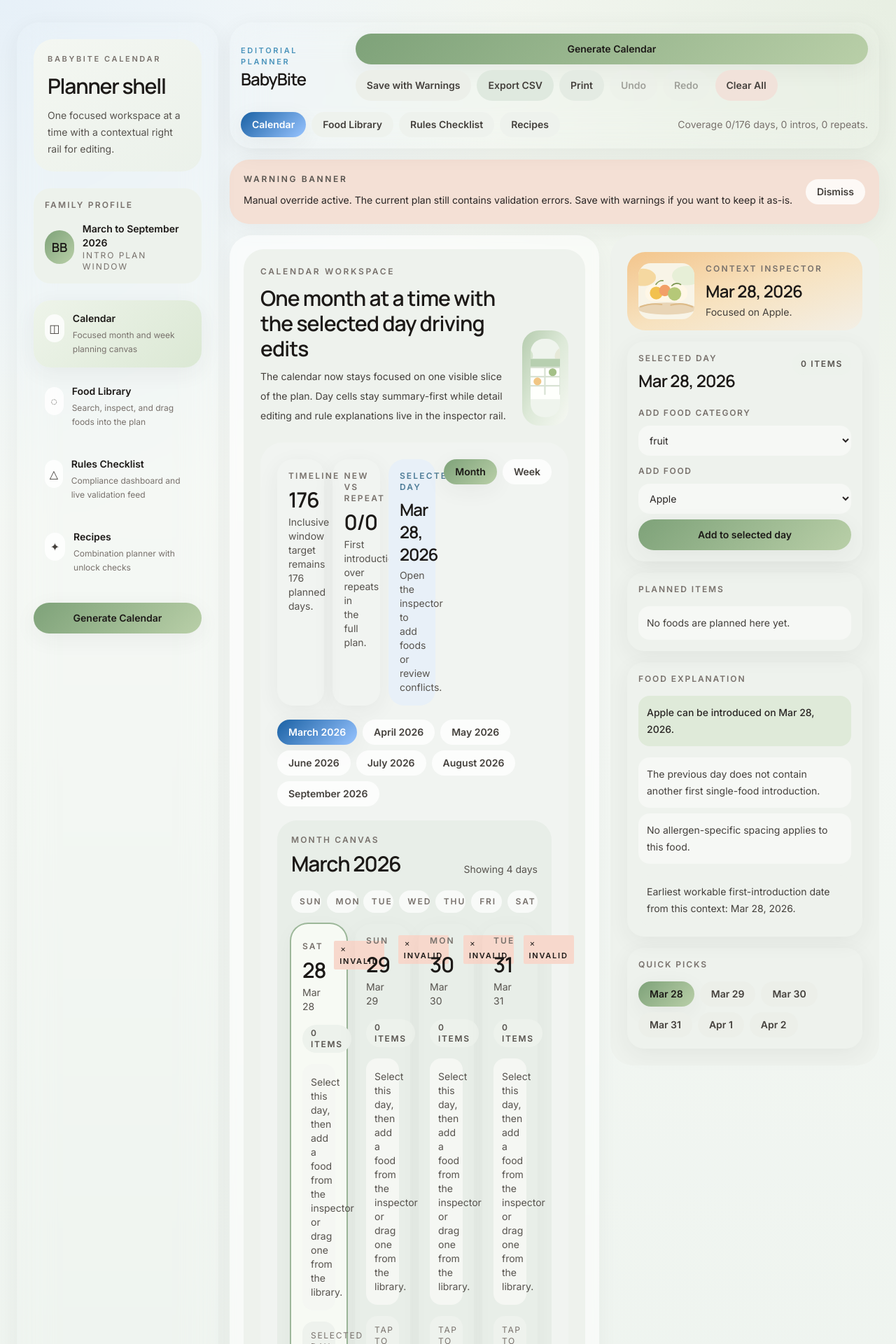
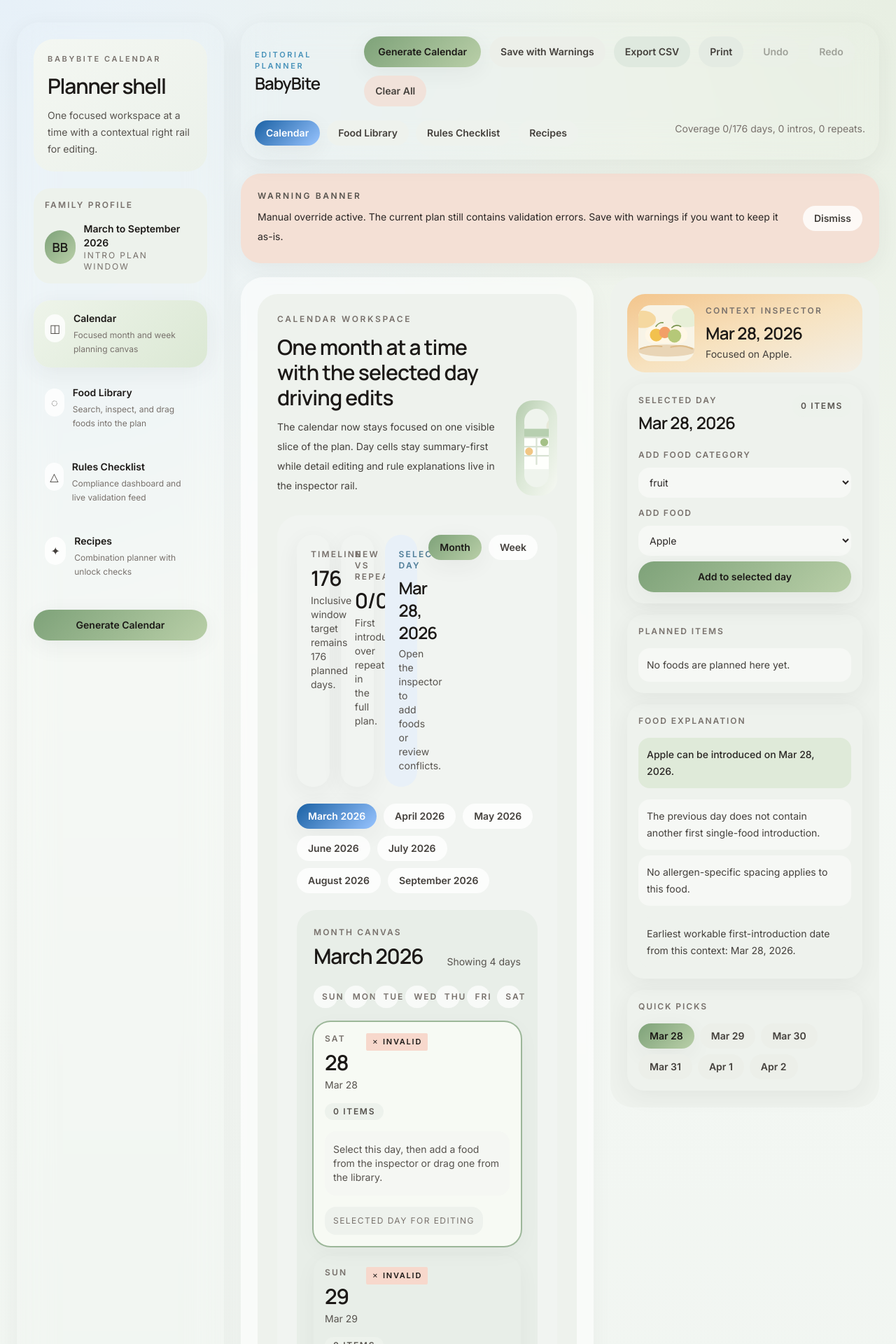
Before and after one commit to ibrahiem9/food-calendar, a React (Vite) app: page / in a window 1280 px wide. Shown: the top 1920 px of the page at 70% size. Built offline with nearby package versions, Linux system fonts and the light colour scheme.

Commit message:
fix: layout

```diff
--- a/src/App.tsx
+++ b/src/App.tsx
@@ -158,7 +158,7 @@ function App() {
     ? saveMessage
     : `Coverage ${populatedDays}/${days.length || 0} days, ${scheduledFirstIntroductions} intros, ${repeatCount} repeats${combinationCount > 0 ? `, ${combinationCount} recipes` : ""}.`;
 
-  const primaryAction = (
+  const renderPrimaryAction = (fullWidth = false) => (
     <button
       type="button"
       onClick={() => {
@@ -171,15 +171,15 @@ function App() {
             : `Generated ${summary.populatedDayCount} populated days. ${summary.unscheduledFoodIds.length} foods could not be introduced.`,
         );
       }}
-      className="w-full rounded-full bg-[linear-gradient(135deg,_#7ea279,_#b9cfa8)] px-5 py-3 text-sm font-semibold text-stone-900 shadow-[0_8px_32px_rgba(45,52,49,0.06)] transition hover:brightness-[1.02]"
+      className={`${fullWidth ? "w-full" : "w-full sm:w-auto"} rounded-full bg-[linear-gradient(135deg,_#7ea279,_#b9cfa8)] px-5 py-3 text-sm font-semibold text-stone-900 shadow-[0_8px_32px_rgba(45,52,49,0.06)] transition hover:brightness-[1.02]`}
     >
       Generate Calendar
     </button>
   );
 
   const actionBar = (
-    <div className="flex flex-wrap gap-2">
-      {primaryAction}
+    <div className="flex flex-wrap items-stretch gap-2.5 sm:gap-3">
+      {renderPrimaryAction()}
       <button
         type="button"
         onClick={() => {
@@ -361,10 +361,10 @@ function App() {
           setMobileInspectorOpen(false);
         }}
         onClose={() => setMobileNavOpen(false)}
-        actionSlot={primaryAction}
+        actionSlot={renderPrimaryAction(true)}
       />
 
-      <div className="mx-auto flex max-w-[1600px] gap-4">
+      <div className="mx-auto flex max-w-[1600px] gap-5 xl:gap-6">
         <SidebarNav
           items={NAV_ITEMS.map((item) => ({ ...item, icon: <span>{item.icon}</span> }))}
           activeView={activeView}
@@ -372,10 +372,10 @@ function App() {
             setActiveView(view);
             setMobileInspectorOpen(false);
           }}
-          primaryAction={primaryAction}
+          primaryAction={renderPrimaryAction(true)}
         />
 
-        <div className="min-w-0 flex-1 space-y-4">
+        <div className="min-w-0 flex-1 space-y-5">
           <TopBar
             items={NAV_ITEMS}
             activeView={activeView}
@@ -390,7 +390,7 @@ function App() {
 
           {warningBanner ? (
             <section
-              className="rounded-[1.75rem] bg-[#f4e0d5] p-5 shadow-[0_8px_32px_rgba(45,52,49,0.06)]"
+              className="rounded-[1.75rem] bg-[#f4e0d5] p-5 shadow-[0_8px_32px_rgba(45,52,49,0.06)] sm:p-6"
               data-print-hide
             >
               <div className="flex flex-col gap-4 sm:flex-row sm:items-center sm:justify-between">
@@ -418,7 +418,7 @@ function App() {
               <button
                 type="button"
                 onClick={() => setMobileInspectorOpen((current) => !current)}
-                className="w-full rounded-[1.6rem] bg-white/78 px-5 py-4 text-left shadow-[0_8px_32px_rgba(45,52,49,0.06)]"
+                className="w-full rounded-[1.6rem] bg-white/78 px-5 py-4 text-left shadow-[0_8px_32px_rgba(45,52,49,0.06)] sm:px-6"
               >
                 <p className="font-sans text-xs font-semibold uppercase tracking-[0.18em] text-stone-500">
                   Inspector
@@ -433,7 +433,11 @@ function App() {
             </div>
           )}
 
-          <div className={`grid gap-4 ${showInspector ? "xl:grid-cols-[minmax(0,1fr)_24rem]" : ""}`}>
+          <div
+            className={`grid gap-5 xl:gap-6 ${
+              showInspector ? "xl:grid-cols-[minmax(0,1fr)_24rem]" : ""
+            }`}
+          >
             <div className="min-w-0">{mainWorkspace}</div>
 
             {showInspector ? (
@@ -458,8 +462,8 @@ function App() {
             ) : null}
           </div>
 
-          <div className="grid gap-4 sm:grid-cols-3" data-print-hide>
-            <div className="rounded-[1.5rem] bg-white/76 p-4 shadow-[0_8px_32px_rgba(45,52,49,0.04)]">
+          <div className="grid gap-4 lg:gap-5 sm:grid-cols-3" data-print-hide>
+            <div className="rounded-[1.5rem] bg-white/76 p-5 shadow-[0_8px_32px_rgba(45,52,49,0.04)]">
               <p className="font-sans text-xs font-semibold uppercase tracking-[0.18em] text-stone-500">
                 Planner overview
               </p>
@@ -470,7 +474,7 @@ function App() {
                 Desktop keeps the sidebar and top bar persistent while mobile shifts navigation and secondary controls into drawers.
               </p>
             </div>
-            <div className="rounded-[1.5rem] bg-white/76 p-4 shadow-[0_8px_32px_rgba(45,52,49,0.04)]">
+            <div className="rounded-[1.5rem] bg-white/76 p-5 shadow-[0_8px_32px_rgba(45,52,49,0.04)]">
               <p className="font-sans text-xs font-semibold uppercase tracking-[0.18em] text-stone-500">
                 Calendar coverage
               </p>
@@ -481,7 +485,7 @@ function App() {
                 {scheduledFirstIntroductions} first introductions with {repeatCount} repeats and {recipes.length} curated recipes available.
               </p>
             </div>
-            <div className="rounded-[1.5rem] bg-white/76 p-4 shadow-[0_8px_32px_rgba(45,52,49,0.04)]">
+            <div className="rounded-[1.5rem] bg-white/76 p-5 shadow-[0_8px_32px_rgba(45,52,49,0.04)]">
               <p className="font-sans text-xs font-semibold uppercase tracking-[0.18em] text-stone-500">
                 Selected food
               </p>
--- a/src/components/CalendarView.tsx
+++ b/src/components/CalendarView.tsx
@@ -85,7 +85,7 @@ function DayCell({
       onDragOver={handleDragOver}
       onDragLeave={() => setIsDropTarget(false)}
       onDrop={handleDrop}
-      className={`min-h-[13rem] rounded-[1.5rem] p-4 text-left shadow-[0_8px_32px_rgba(45,52,49,0.04)] transition print-day-card ${
+      className={`flex min-h-[13.75rem] h-full flex-col rounded-[1.5rem] p-4 text-left shadow-[0_8px_32px_rgba(45,52,49,0.04)] transition print-day-card ${
         selectedDayDate === day.date
           ? "bg-[#f7faf4] ring-2 ring-[#7ea279]/70"
           : "bg-white/88 hover:bg-white"
@@ -111,7 +111,7 @@ function DayCell({
         </span>
       </div>
 
-      <div className="mt-4 flex items-center gap-2">
+      <div className="mt-4 flex flex-wrap items-center gap-2">
         <span className="rounded-full bg-[#edf2ec] px-3 py-1 text-xs font-semibold uppercase tracking-[0.14em] text-stone-600">
           {day.items.length} item{day.items.length === 1 ? "" : "s"}
         </span>
@@ -122,7 +122,7 @@ function DayCell({
         ) : null}
       </div>
 
-      <div className="mt-4 space-y-2 print-planned-items">
+      <div className="mt-4 flex-1 space-y-2.5 print-planned-items">
         {previewItems.length > 0 ? (
           previewItems.map((item, index) => {
             const visual = getFoodVisual(item.foodId);
@@ -130,7 +130,7 @@ function DayCell({
             return (
               <div
                 key={`${day.date}-${item.foodId}-${index}`}
-                className="flex items-center gap-3 rounded-[1rem] bg-[#f5f7f3] px-3 py-3"
+                className="flex items-start gap-3 rounded-[1rem] bg-[#f5f7f3] px-3 py-3"
               >
                 <div
                   className={`h-11 w-11 shrink-0 rounded-[0.9rem] bg-gradient-to-br ${visual.accentClassName} p-1.5`}
@@ -142,11 +142,11 @@ function DayCell({
                     className="h-full w-full rounded-[0.7rem] object-cover"
                   />
                 </div>
-                <div className="min-w-0">
-                  <p className="truncate font-sans text-sm font-medium text-stone-900">
+                <div className="min-w-0 flex-1">
+                  <p className="font-sans text-sm font-medium leading-5 text-stone-900 break-words">
                     {item.label}
                   </p>
-                  <p className="font-sans text-xs uppercase tracking-[0.14em] text-stone-500">
+                  <p className="mt-1 font-sans text-[11px] uppercase tracking-[0.12em] text-stone-500">
                     {item.type === "combination"
                       ? "Recipe"
                       : item.isFirstIntroduction
@@ -173,7 +173,7 @@ function DayCell({
       </div>
 
       <div className="mt-4 rounded-[1rem] bg-[#eef2ed] px-3 py-3">
-        <p className="font-sans text-xs uppercase tracking-[0.14em] text-stone-500">
+        <p className="font-sans text-xs uppercase tracking-[0.12em] text-stone-500">
           {isDropTarget
             ? "Release to place dragged food"
             : selectedDayDate === day.date
@@ -242,13 +242,16 @@ export function CalendarView({
     .slice(0, 3)
     .map((item) => FOOD_NAME_BY_ID.get(item.foodId) ?? item.label)
     .join(", ");
+  const dayGridTemplateColumns = `repeat(auto-fit, minmax(min(100%, ${
+    viewMode === "week" || visibleDays.length <= 5 ? "15.5rem" : "13.5rem"
+  }), 1fr))`;
 
   return (
-    <section className="rounded-[2rem] bg-[#f1f4f1] p-5 print-calendar-shell sm:p-6">
-      <div className="flex flex-col gap-5">
-        <div className="grid gap-3 lg:grid-cols-[minmax(0,1fr)_auto]">
-          <div className="grid gap-3 sm:grid-cols-3">
-            <div className="rounded-[1.4rem] bg-white/84 p-4 shadow-[0_8px_32px_rgba(45,52,49,0.06)]">
+    <section className="rounded-[2rem] bg-[#f1f4f1] p-5 print-calendar-shell sm:p-6 lg:p-7">
+      <div className="flex flex-col gap-6">
+        <div className="grid gap-4 lg:grid-cols-[minmax(0,1fr)_auto] lg:items-start">
+          <div className="grid gap-4 sm:grid-cols-3">
+            <div className="rounded-[1.4rem] bg-white/84 p-4 shadow-[0_8px_32px_rgba(45,52,49,0.06)] sm:p-5">
               <p className="font-sans text-xs font-semibold uppercase tracking-[0.18em] text-stone-500">
                 Timeline
               </p>
@@ -260,7 +263,7 @@ export function CalendarView({
               </p>
             </div>
 
-            <div className="rounded-[1.4rem] bg-white/84 p-4 shadow-[0_8px_32px_rgba(45,52,49,0.06)]">
+            <div className="rounded-[1.4rem] bg-white/84 p-4 shadow-[0_8px_32px_rgba(45,52,49,0.06)] sm:p-5">
               <p className="font-sans text-xs font-semibold uppercase tracking-[0.18em] text-stone-500">
                 New vs Repeat
               </p>
@@ -272,7 +275,7 @@ export function CalendarView({
               </p>
             </div>
 
-            <div className="rounded-[1.4rem] bg-[#e8f0f8] p-4">
+            <div className="rounded-[1.4rem] bg-[#e8f0f8] p-4 sm:p-5">
               <p className="font-sans text-xs font-semibold uppercase tracking-[0.18em] text-sky-900/70">
                 Selected day
               </p>
@@ -285,7 +288,7 @@ export function CalendarView({
             </div>
           </div>
 
-          <div className="flex flex-wrap items-start gap-2">
+          <div className="flex flex-wrap items-start gap-2.5">
             <button
               type="button"
               onClick={() => setViewMode("month")}
@@ -311,7 +314,7 @@ export function CalendarView({
           </div>
         </div>
 
-        <div className="flex flex-wrap gap-2">
+        <div className="flex flex-wrap gap-2.5">
           {months.map((month) => {
             const isActive = month.id === activeMonthId;
 
@@ -333,7 +336,7 @@ export function CalendarView({
         </div>
 
         {activeMonth ? (
-          <article className="rounded-[1.75rem] bg-[#e8eee8] p-4 sm:p-5 print-month-section">
+          <article className="rounded-[1.75rem] bg-[#e8eee8] p-4 sm:p-5 lg:p-6 print-month-section">
             <div className="flex flex-col gap-2 sm:flex-row sm:items-end sm:justify-between">
               <div>
                 <p className="font-sans text-xs font-semibold uppercase tracking-[0.18em] text-stone-500">
@@ -348,7 +351,7 @@ export function CalendarView({
               </p>
             </div>
 
-            <div className="mt-5 grid grid-cols-2 gap-2 text-center sm:grid-cols-4 lg:grid-cols-7">
+            <div className="mt-6 grid grid-cols-2 gap-2.5 text-center sm:grid-cols-4 lg:grid-cols-7">
               {WEEKDAY_LABELS.map((label) => (
                 <div
                   key={label}
@@ -359,7 +362,10 @@ export function CalendarView({
               ))}
             </div>
 
-            <div className="mt-4 grid gap-3 sm:grid-cols-2 lg:grid-cols-3 xl:grid-cols-4 2xl:grid-cols-5 print-month-days">
+            <div
+              className="mt-5 grid gap-3.5 print-month-days"
+              style={{ gridTemplateColumns: dayGridTemplateColumns }}
+            >
               {visibleDays.map((day) => (
                 <DayCell
                   key={day.date}
--- a/src/components/shell/MobileNavDrawer.tsx
+++ b/src/components/shell/MobileNavDrawer.tsx
@@ -35,7 +35,7 @@ export function MobileNavDrawer({
         onClick={onClose}
         className="absolute inset-0 bg-stone-900/30"
       />
-      <div className="absolute left-4 right-4 top-4 rounded-[2rem] bg-white/80 p-5 shadow-[0_8px_32px_rgba(45,52,49,0.06)] backdrop-blur-[20px]">
+      <div className="absolute left-4 right-4 top-4 max-h-[calc(100vh-2rem)] overflow-y-auto rounded-[2rem] bg-white/80 p-5 shadow-[0_8px_32px_rgba(45,52,49,0.06)] backdrop-blur-[20px]">
         <div className="flex items-center justify-between gap-4">
           <div>
             <p className="font-sans text-[11px] font-semibold uppercase tracking-[0.24em] text-stone-500">
@@ -86,7 +86,7 @@ export function MobileNavDrawer({
           })}
         </div>
 
-        <div className="mt-5">{actionSlot}</div>
+        <div className="mt-6">{actionSlot}</div>
       </div>
     </div>
   );
--- a/src/components/shell/SidebarNav.tsx
+++ b/src/components/shell/SidebarNav.tsx
@@ -20,7 +20,7 @@ export function SidebarNav({
   primaryAction: ReactNode;
 }) {
   return (
-    <aside className="hidden min-h-[calc(100vh-3rem)] w-[18rem] flex-col rounded-[2rem] bg-white/76 p-6 shadow-[0_8px_32px_rgba(45,52,49,0.06)] backdrop-blur-xl xl:flex">
+    <aside className="hidden min-h-[calc(100vh-3rem)] w-[18.5rem] flex-col rounded-[2rem] bg-white/76 p-6 shadow-[0_8px_32px_rgba(45,52,49,0.06)] backdrop-blur-xl xl:flex">
       <div className="rounded-[1.75rem] bg-[linear-gradient(145deg,_#f4f7f2,_#ebf1ea)] p-5">
         <p className="font-sans text-[11px] font-semibold uppercase tracking-[0.24em] text-stone-500">
           BabyBite Calendar
@@ -52,7 +52,7 @@ export function SidebarNav({
         </div>
       </div>
 
-      <nav className="mt-6 space-y-2">
+      <nav className="mt-6 space-y-2.5">
         {items.map((item) => {
           const isActive = item.id === activeView;
 
@@ -83,7 +83,7 @@ export function SidebarNav({
         })}
       </nav>
 
-      <div className="mt-6">{primaryAction}</div>
+      <div className="mt-7">{primaryAction}</div>
 
       <div className="mt-auto rounded-[1.5rem] bg-[#eff3f6] p-4">
         <p className="font-sans text-xs font-semibold uppercase tracking-[0.16em] text-stone-500">
--- a/src/components/shell/TopBar.tsx
+++ b/src/components/shell/TopBar.tsx
@@ -22,8 +22,8 @@ export function TopBar({
   actionSlot: ReactNode;
 }) {
   return (
-    <header className="rounded-[2rem] bg-white/74 p-4 shadow-[0_8px_32px_rgba(45,52,49,0.06)] backdrop-blur-xl">
-      <div className="flex flex-col gap-4">
+    <header className="rounded-[2rem] bg-white/74 p-4 shadow-[0_8px_32px_rgba(45,52,49,0.06)] backdrop-blur-xl sm:p-5">
+      <div className="flex flex-col gap-5">
         <div className="flex items-center justify-between gap-4">
           <div className="flex items-center gap-3">
             <button
@@ -44,11 +44,11 @@ export function TopBar({
             </div>
           </div>
 
-          <div className="hidden xl:flex">{actionSlot}</div>
+          <div className="hidden xl:block xl:max-w-[52rem]">{actionSlot}</div>
         </div>
 
-        <div className="flex flex-col gap-3 lg:flex-row lg:items-center lg:justify-between">
-          <nav className="flex flex-wrap gap-2">
+        <div className="flex flex-col gap-4 lg:flex-row lg:items-start lg:justify-between">
+          <nav className="flex flex-wrap gap-2.5">
             {items.map((item) => {
               const isActive = item.id === activeView;
 
@@ -69,7 +69,9 @@ export function TopBar({
             })}
           </nav>
 
-          <p className="font-sans text-sm text-stone-500">{statusMessage}</p>
+          <p className="max-w-2xl font-sans text-sm leading-6 text-stone-500">
+            {statusMessage}
+          </p>
         </div>
 
         <div className="xl:hidden">{actionSlot}</div>
--- a/src/components/shell/WorkspaceFrame.tsx
+++ b/src/components/shell/WorkspaceFrame.tsx
@@ -14,14 +14,14 @@ export function WorkspaceFrame({
   children: ReactNode;
 }) {
   return (
-    <section className="rounded-[2rem] bg-white/55 p-4 shadow-[0_8px_32px_rgba(45,52,49,0.04)] backdrop-blur-sm sm:p-5">
-      <div className="rounded-[1.8rem] bg-[#eef2ed] p-5 sm:p-6">
-        <div className="flex flex-col gap-4 lg:flex-row lg:items-end lg:justify-between">
-          <div className="max-w-3xl space-y-3">
+    <section className="rounded-[2rem] bg-white/55 p-4 shadow-[0_8px_32px_rgba(45,52,49,0.04)] backdrop-blur-sm sm:p-5 lg:p-6">
+      <div className="rounded-[1.8rem] bg-[#eef2ed] p-5 sm:p-6 lg:p-7">
+        <div className="flex flex-col gap-5 lg:flex-row lg:items-end lg:justify-between">
+          <div className="max-w-3xl space-y-3.5">
             <p className="font-sans text-xs font-semibold uppercase tracking-[0.22em] text-stone-500">
               {eyebrow}
             </p>
-            <div className="space-y-2">
+            <div className="space-y-2.5">
               <h2 className="font-display text-3xl font-semibold tracking-[-0.03em] text-stone-900">
                 {title}
               </h2>
@@ -30,10 +30,10 @@ export function WorkspaceFrame({
               </p>
             </div>
           </div>
-          {aside ? <div className="max-w-sm">{aside}</div> : null}
+          {aside ? <div className="max-w-sm self-start lg:self-auto">{aside}</div> : null}
         </div>
 
-        <div className="mt-6">{children}</div>
+        <div className="mt-7">{children}</div>
       </div>
     </section>
   );
```
Also changed, not shown: src/components/CombinationPlannerPanel.tsx (+11 -11 lines), src/components/FoodLibraryPanel.tsx (+24 -12 lines), src/components/RuleStatusPanel.tsx (+4 -4 lines), src/components/ValidationPanel.tsx (+4 -4 lines), issues/issue1.png (added).
